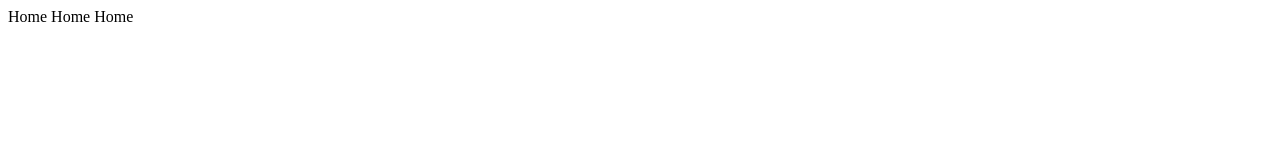
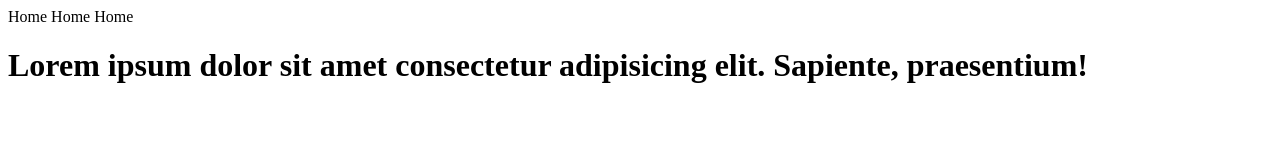
Before and after one commit to Eldor1111/OnlineStore, a plain HTML site: page index.html in a window 1280 px wide. Drawn offline with Linux system fonts and the light colour scheme.

Commit message:
qo'shildi main qismi

```diff
--- a/index.html
+++ b/index.html
@@ -12,5 +12,10 @@
         <a >Home</a>
         <a >Home</a>
     </nav>
+    <main>
+        <h1>Lorem ipsum dolor sit amet consectetur adipisicing elit. Sapiente, praesentium!</h1>
+    </main>
+
+
 </body>
 </html>
```
